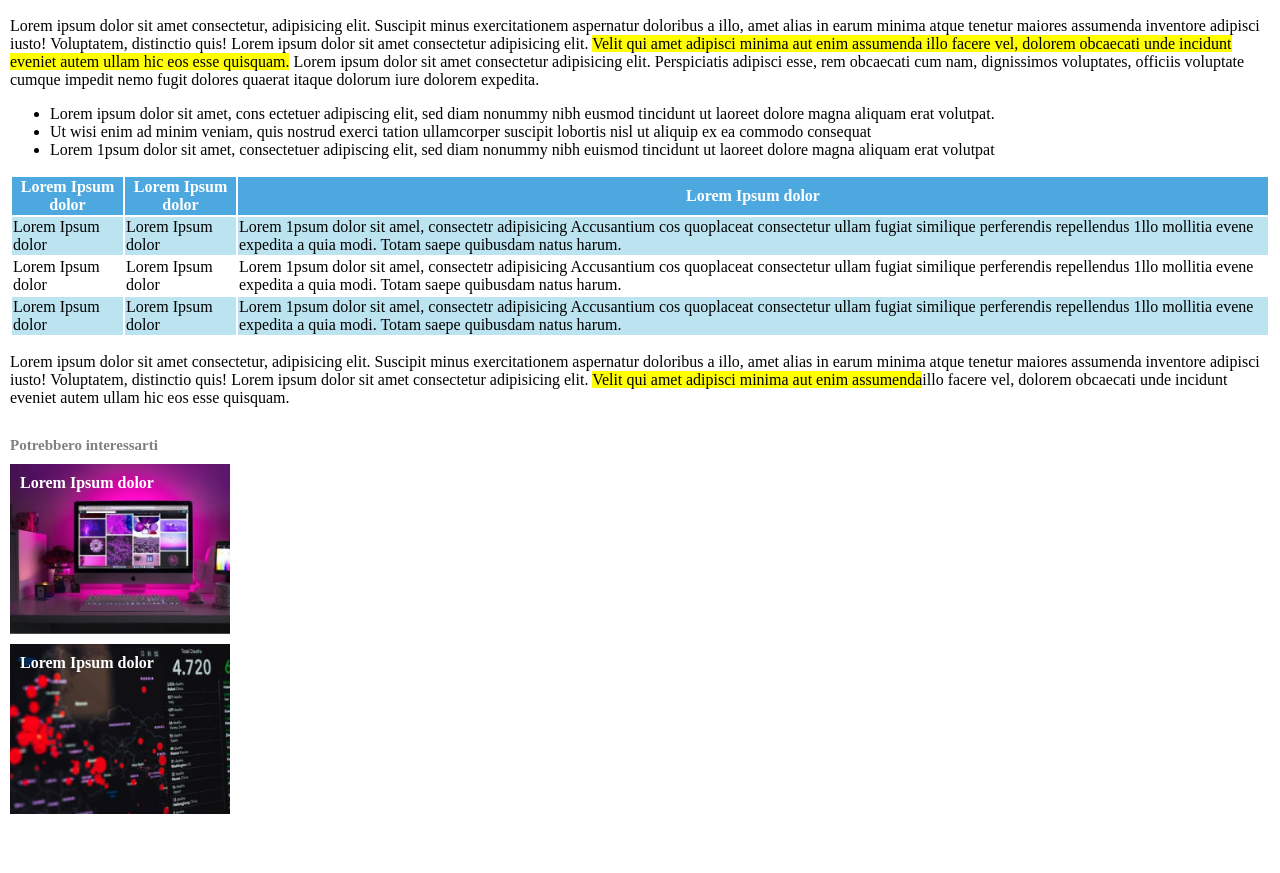
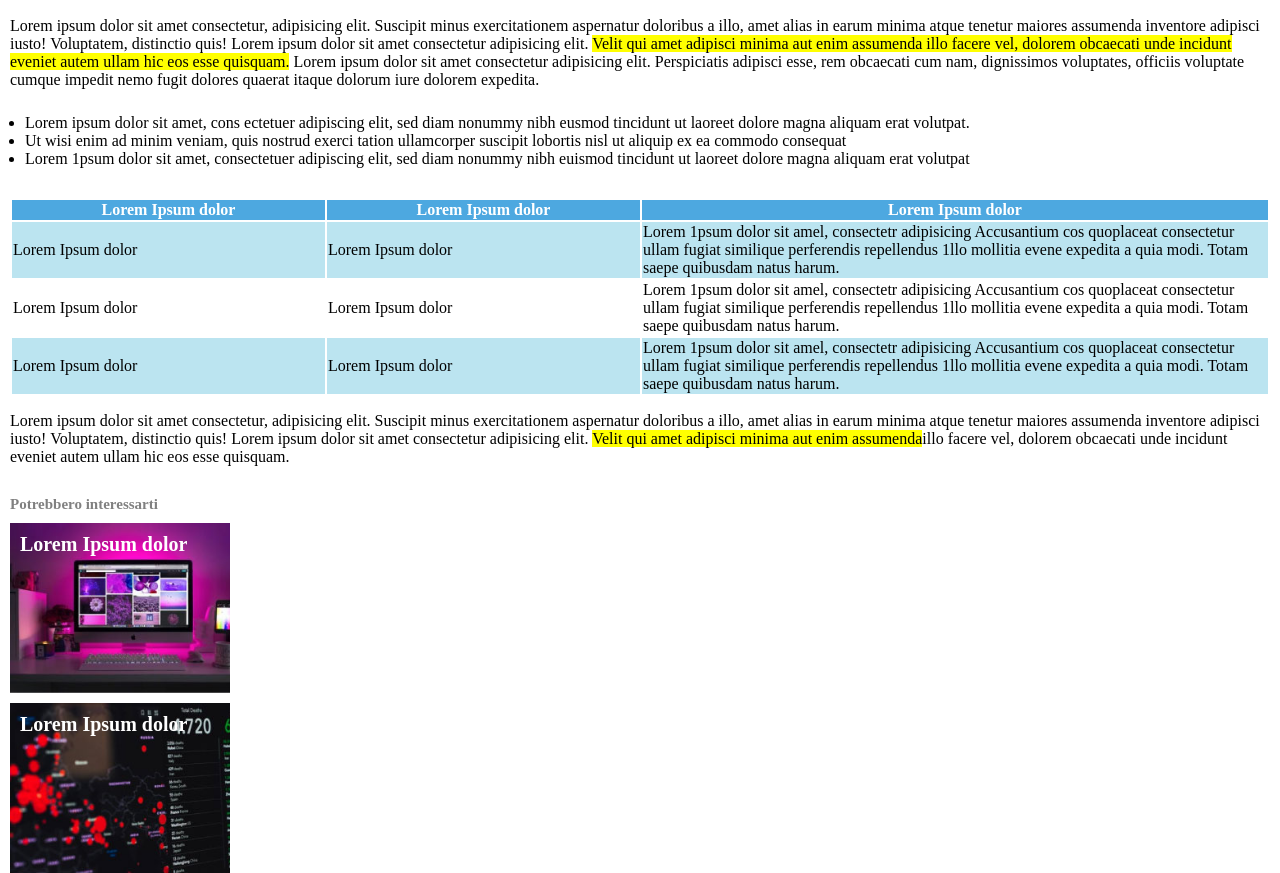
Before and after one commit to twotimesgi/html-css-booleaner, a plain HTML site: page index.html in a window 1280 px wide. Shown: the part 734-1607 px from the top of the page. Before the commit the page ends 1548 px from the top, so only its background shows below. Drawn offline with Linux system fonts and the light colour scheme.

Commit message:
Piccole correzioni

```diff
--- a/index.html
+++ b/index.html
@@ -48,9 +48,9 @@
                 </thead>
                 <tbody>
                     <tr class="blue">
-                        <td>Lorem Ipsum dolor</td>
-                        <td>Lorem Ipsum dolor</td>
-                        <td>
+                        <td width="25%">Lorem Ipsum dolor</td>
+                        <td width="25%">Lorem Ipsum dolor</td>
+                        <td width="50%">
                             Lorem 1psum dolor sit amel, consectetr adipisicing Accusantium cos quoplaceat consectetur ullam fugiat similique perferendis repellendus 1llo mollitia evene expedita a quia modi. Totam saepe quibusdam natus harum.
                         </td>
                     </tr>
--- a/style.css
+++ b/style.css
@@ -21,6 +21,16 @@ section{
     left: 20px;
 }
 
+ul, ol{
+    margin: 25px 0px 10px 0px ;
+    padding-left: 15px;
+}
+
+table, td, th{
+    border: none;
+    margin: 0px;
+}
+
 #caption{
     font-size: 15px;
 }
@@ -32,6 +42,10 @@ main{
 h1{
     margin-bottom: 0px;
     font-size: 40px;
+}
+
+table{
+    margin-top: 30px;
 }
 
 #author{
@@ -79,6 +93,7 @@ footer{
 .related-content{
     color: white;
     font-weight: bold;
+    font-size: 20px;
     width: 200px;
     height: 150px;
     background-size: cover;
```
